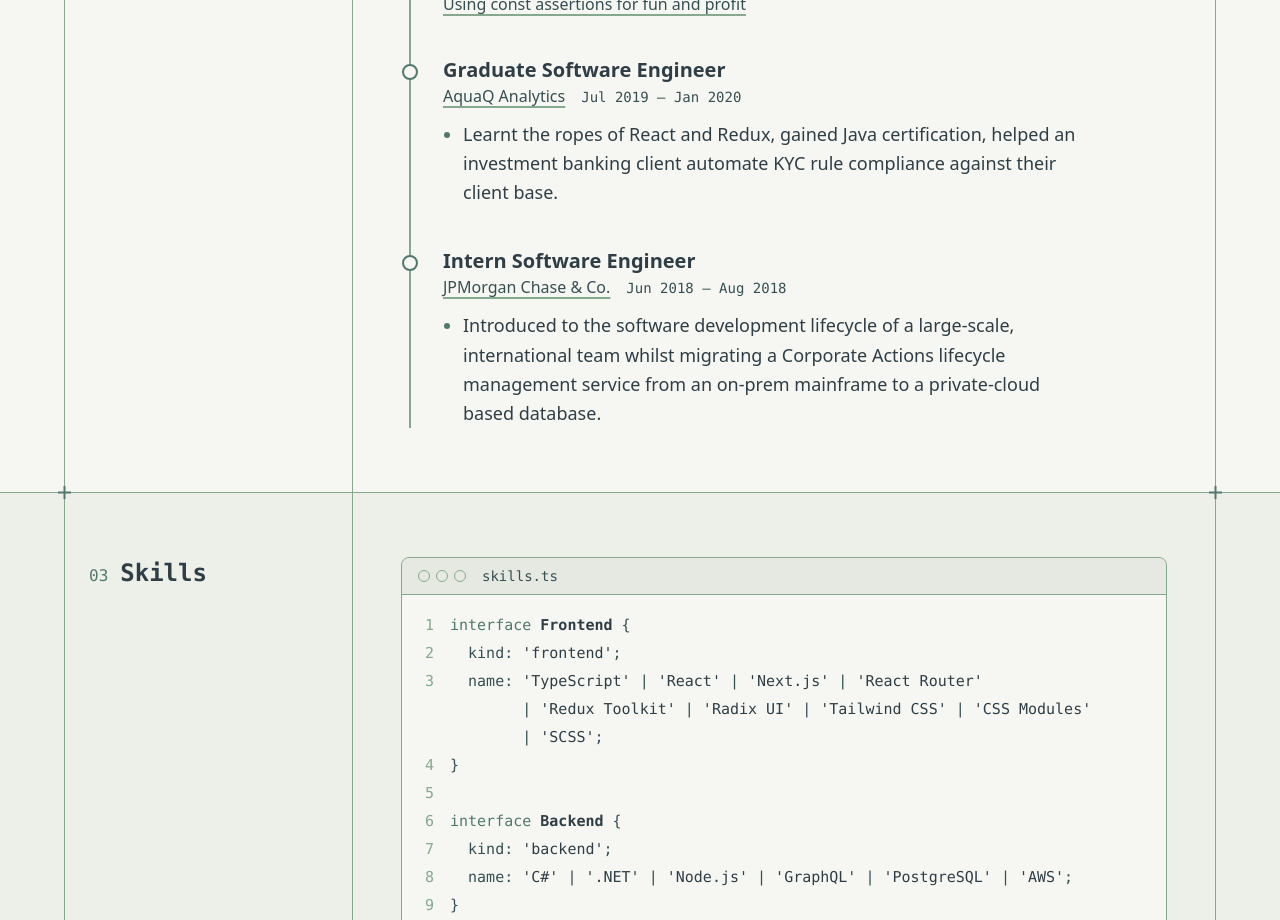
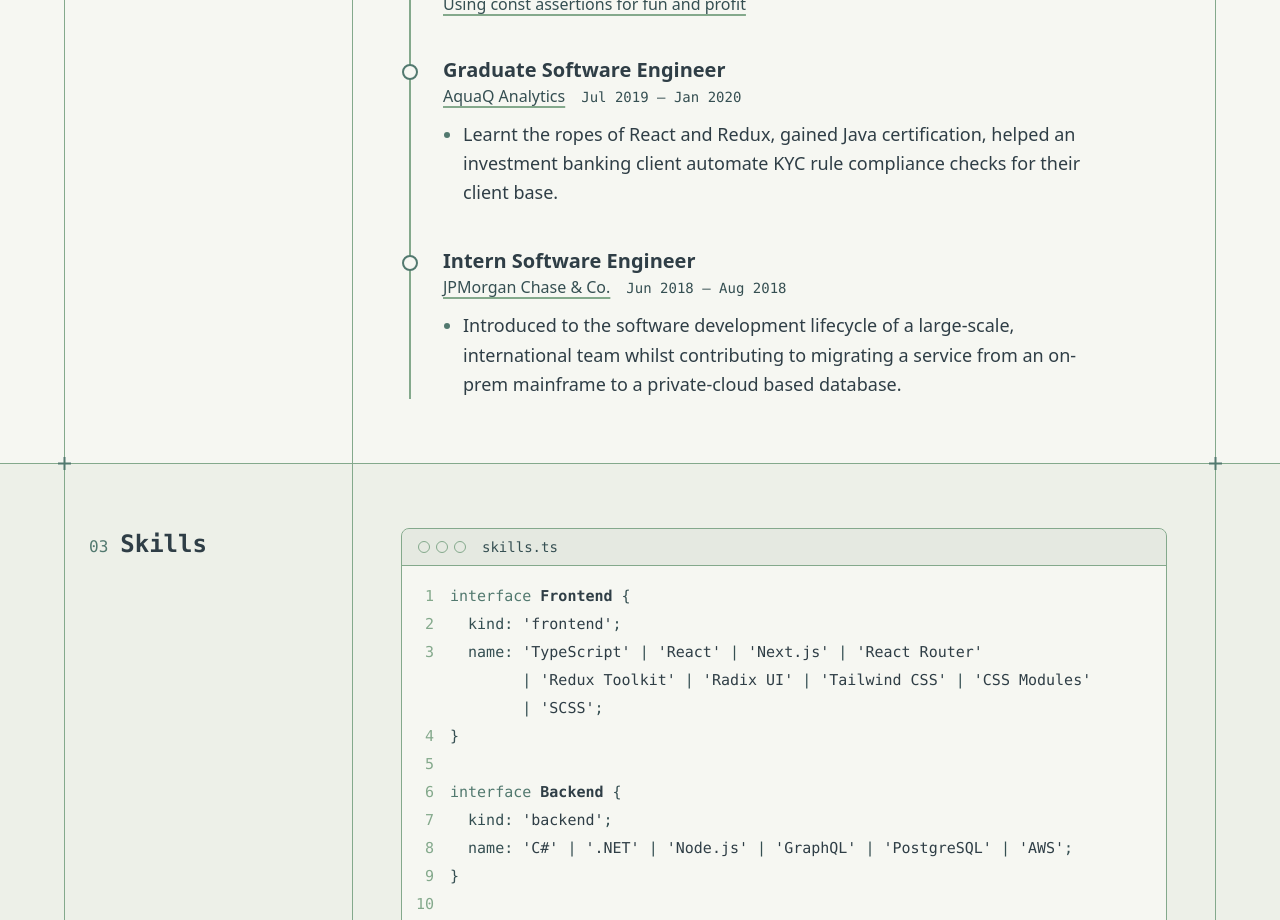
Before and after one commit to RossJenkins/rossjenkins.github.io, a React (Vite) app: page / in a window 1280 px wide. Shown: the part 2320-3240 px from the top of the page. Built offline with nearby package versions, Linux system fonts and the light colour scheme.

Commit message:
Few phrasing tweaks

```diff
--- a/src/data.ts
+++ b/src/data.ts
@@ -83,14 +83,14 @@ export const experience = [
     company: 'AquaQ Analytics',
     companyUrl: 'https://dataintellect.com',
     dates: 'Jul 2019 – Jan 2020',
-    highlights: ['Learnt the ropes of React and Redux, gained Java certification, helped an investment banking client automate KYC rule compliance against their client base.'],
+    highlights: ['Learnt the ropes of React and Redux, gained Java certification, helped an investment banking client automate KYC rule compliance checks for their client base.'],
   },
   {
     title: 'Intern Software Engineer',
     company: 'JPMorgan Chase & Co.',
     companyUrl: 'https://www.jpmorganchase.com',
     dates: 'Jun 2018 – Aug 2018',
-    highlights: ['Introduced to the software development lifecycle of a large-scale, international team whilst migrating a Corporate Actions lifecycle management service from an on-prem mainframe to a private-cloud based database.'],
+    highlights: ['Introduced to the software development lifecycle of a large-scale, international team whilst contributing to migrating a service from an on-prem mainframe to a private-cloud based database.'],
   },
 ] as const satisfies Role[];
 
```
